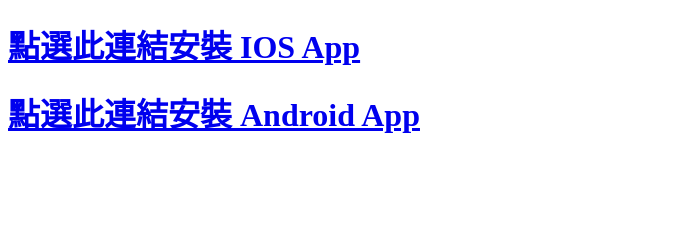
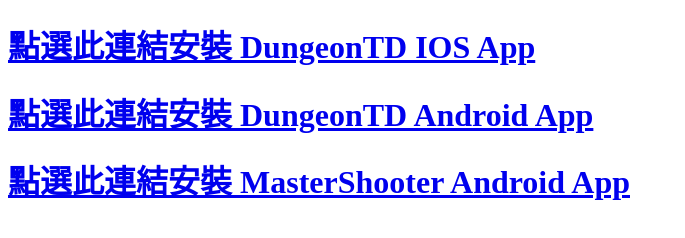
Before and after one commit to nonamegamedesign/nonamegamedesign.github.io, a plain HTML site: page index.html in a window 1280 px wide. Shown: the whole page, without its empty margins (0-685 px from the left). Drawn offline with Linux system fonts and the light colour scheme.

```diff
--- a/index.html
+++ b/index.html
@@ -1,10 +1,11 @@
 <!DOCTYPE html>
 <html>
 <head>
-    <title>DungeonTD App install</title>
+    <title>NoName App install</title>
 </head>
 <body>
-    <h1><a href="itms-services://?action=download-manifest&url=https://w1233120.github.io/manifest.plist"> 點選此連結安裝 IOS App </a></h1>
-    <h1><a href="https://github.com/w1233120/w1233120.github.io/raw/master/DungeonTD.apk"> 點選此連結安裝 Android App </a></h1>
+    <h1><a href="itms-services://?action=download-manifest&url=https://w1233120.github.io/manifest.plist"> 點選此連結安裝 DungeonTD IOS App </a></h1>
+    <h1><a href="https://github.com/w1233120/w1233120.github.io/raw/master/DungeonTD.apk"> 點選此連結安裝 DungeonTD Android App </a></h1>
+	<h1><a href="https://github.com/w1233120/w1233120.github.io/raw/master/MasterShooter.apk"> 點選此連結安裝 MasterShooter Android App </a></h1>
 </body>
 </html>
```
Also changed, not shown: 1 other file.
